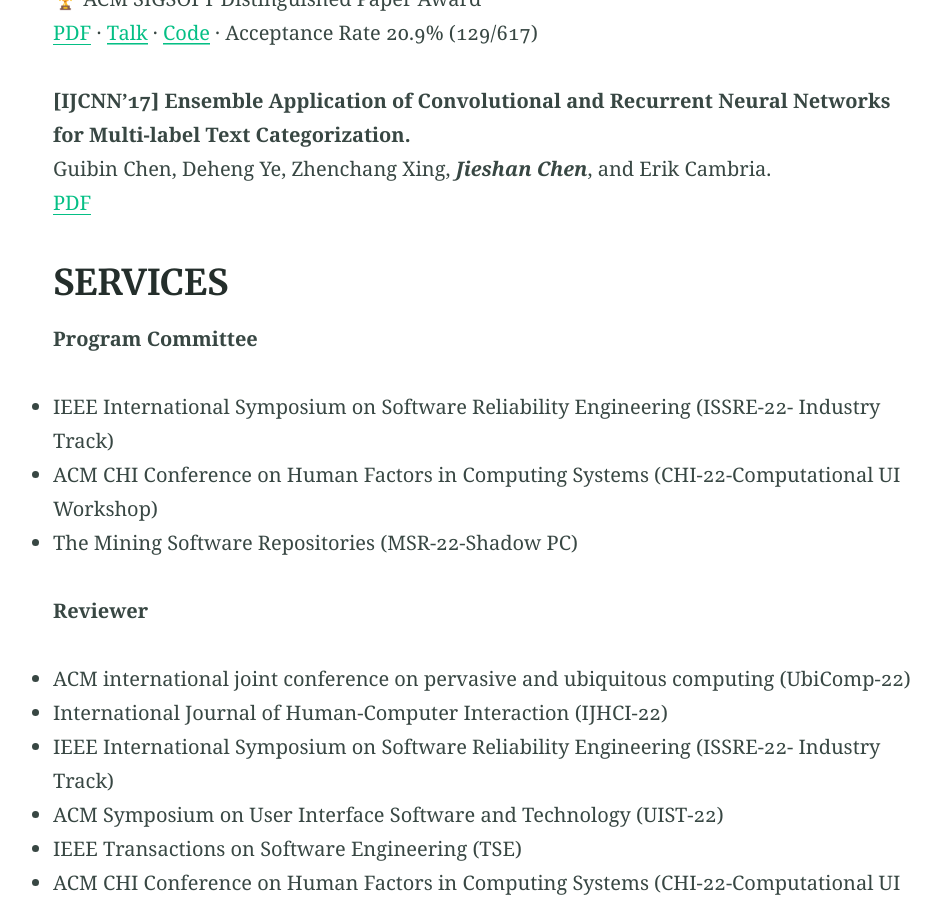
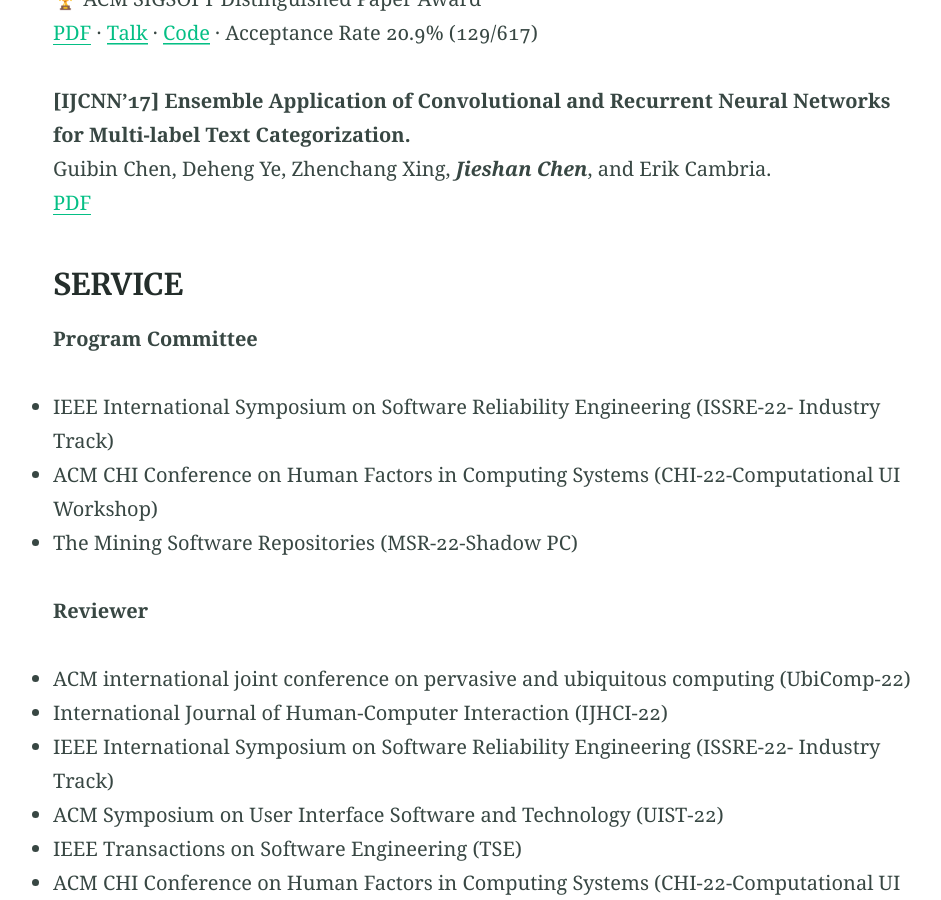
Before and after one commit to chenjshnn/chenjshnn.github.io, a Jekyll site: the page built from index.md, in a window 1280 px wide and 900 px high, scrolled down 2081 px. Shown: the whole window, without its empty margins (155-1096 px from the left). Built offline with Jekyll 4.4.1, drawn with Linux system fonts in a browser that asks for light colours.

Commit message:
Update index.md

```diff
--- a/index.md
+++ b/index.md
@@ -18,12 +18,12 @@ My work lies in the fields of software engineering, deep learning, and human com
 
 
 
-## News
+### News
 - [2021-11-16] Our paper **"Towards Complete Icon Labeling in Mobile Applications"** accepted at [CHI 2022](https://chi2022.acm.org/)
 - [2021-05-26] Present our paper **"Wireframe-based UI Design Search through Image Autoencoder"** at ICSE 2021
 
 
-## Publications
+### Publications
 
 **[Preprint] Extracting Replayable Interactions from Videos of Mobile App Usage** <br />
 **Jieshan Chen**, Amanda Swearngin, Jason Wu, Titus Barik, Jeffrey Nichols and Xiaoyi Zhang <br />
@@ -53,22 +53,22 @@ Guibin Chen, Deheng Ye, Zhenchang Xing, ***Jieshan Chen***, and Erik Cambria. <b
 [PDF](https://ieeexplore.ieee.org/document/7966144/keywords)
 
 
-## SERVICES
+### SERVICE
 
-**Program Committee** <br />
-* IEEE International Symposium on Software Reliability Engineering (ISSRE-22- Industry Track) <br />
-* ACM CHI Conference on Human Factors in Computing Systems (CHI-22-Computational UI Workshop) <br />
-* The Mining Software Repositories (MSR-22-Shadow PC)
+**Program Committee**
+- IEEE International Symposium on Software Reliability Engineering (ISSRE-22- Industry Track)
+- ACM CHI Conference on Human Factors in Computing Systems (CHI-22-Computational UI Workshop)
+- The Mining Software Repositories (MSR-22-Shadow PC)
 
 **Reviewer** <br />
-* ACM international joint conference on pervasive and ubiquitous computing (UbiComp-22) <br />
-* International Journal of Human-Computer Interaction (IJHCI-22) <br />
-* IEEE International Symposium on Software Reliability Engineering (ISSRE-22- Industry Track) <br />
-* ACM Symposium on User Interface Software and Technology (UIST-22) <br />
-* IEEE Transactions on Software Engineering (TSE) <br />
-* ACM CHI Conference on Human Factors in Computing Systems (CHI-22-Computational UI Workshop) <br />
-* Information and Software Technology (IST Journal-2021) <br />
-* The Mining Software Repositories (MSR-2021)
+- ACM international joint conference on pervasive and ubiquitous computing (UbiComp-22)
+- International Journal of Human-Computer Interaction (IJHCI-22)
+- IEEE International Symposium on Software Reliability Engineering (ISSRE-22- Industry Track)
+- ACM Symposium on User Interface Software and Technology (UIST-22)
+- IEEE Transactions on Software Engineering (TSE)
+- ACM CHI Conference on Human Factors in Computing Systems (CHI-22-Computational UI Workshop)
+- Information and Software Technology (IST Journal-2021)
+- The Mining Software Repositories (MSR-2021)
 
 
 
```
